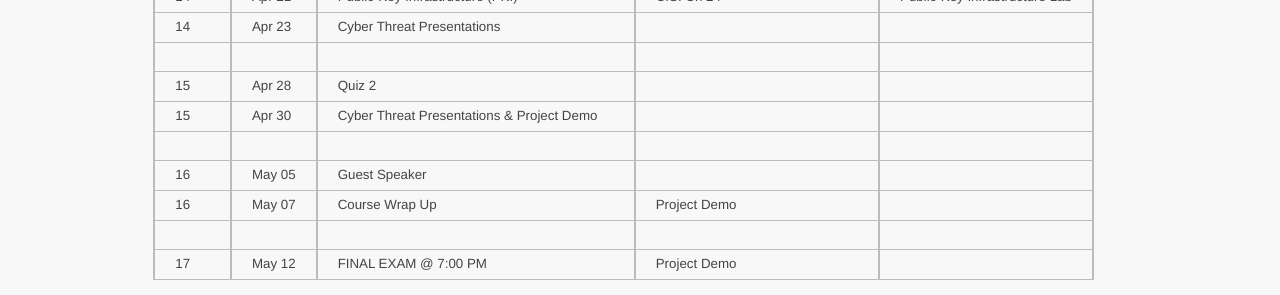
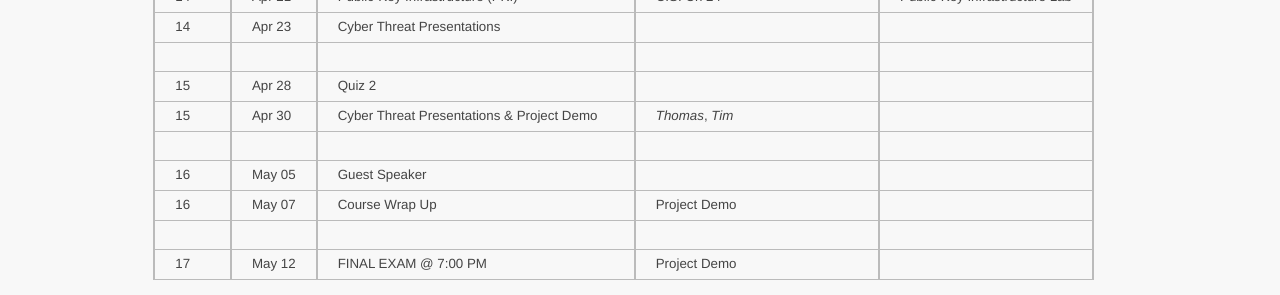
Before and after one commit to ycpcs/cs335-spring2020, a Jekyll site: the page built from schedule/index.md, in a window 1280 px wide. Shown: the part 1320-1615 px from the top of the page. Built offline with Jekyll 4.4.1, drawn with Linux system fonts in a browser that asks for light colours.

Commit message:
Add Thomas and Tim to presentations.

```diff
--- a/schedule/index.md
+++ b/schedule/index.md
@@ -51,7 +51,7 @@ CIS: <a href="https://www.amazon.com/Computer-Internet-Security-Hands-Approach/d
 > 14 | Apr 23 | Cyber Threat Presentations | |
 > | | | |
 > 15 | Apr 28 | Quiz 2 | |
-> 15 | Apr 30 | Cyber Threat Presentations & Project Demo | |
+> 15 | Apr 30 | Cyber Threat Presentations & Project Demo | _Thomas_, _Tim_ |
 > | | | |
 > 16 | May 05 | Guest Speaker | |
 > 16 | May 07 | Course Wrap Up | Project Demo |
```
